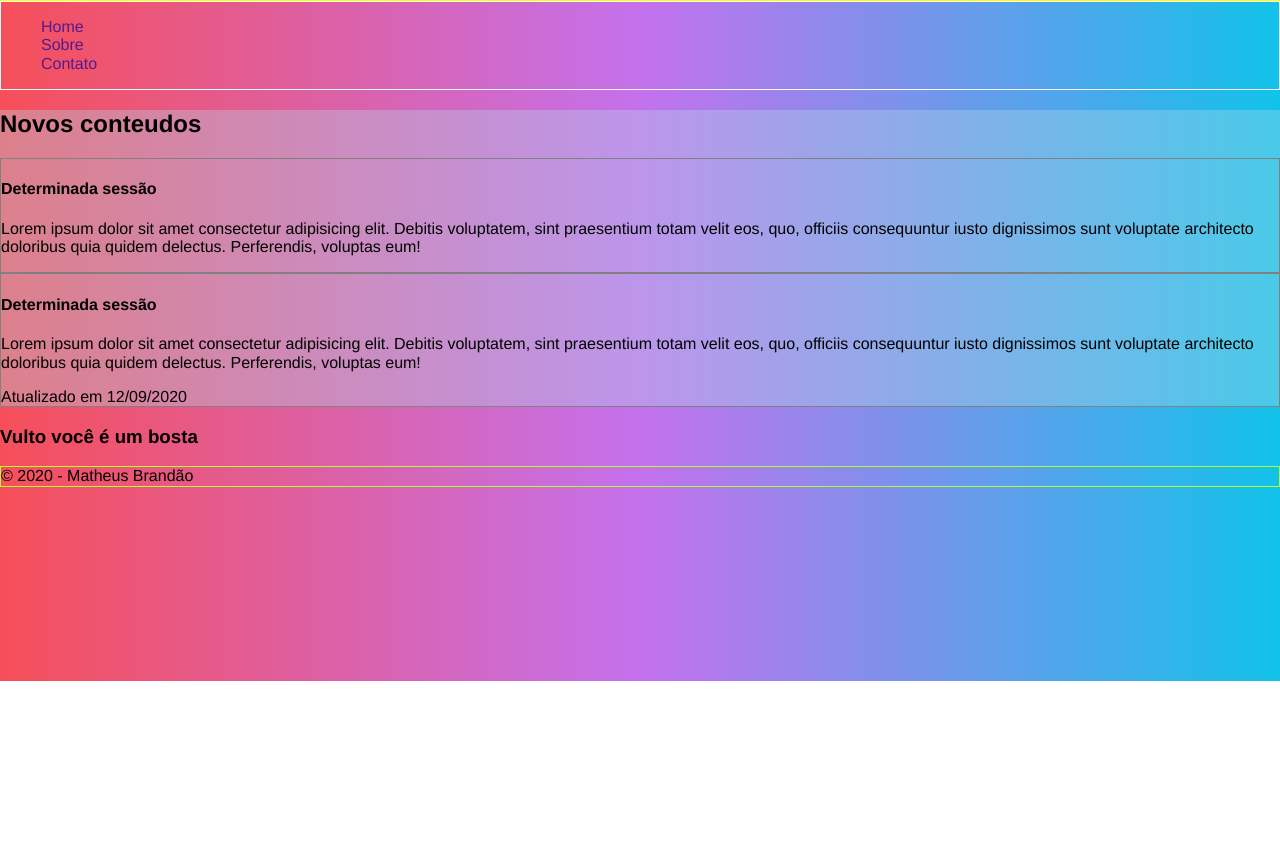
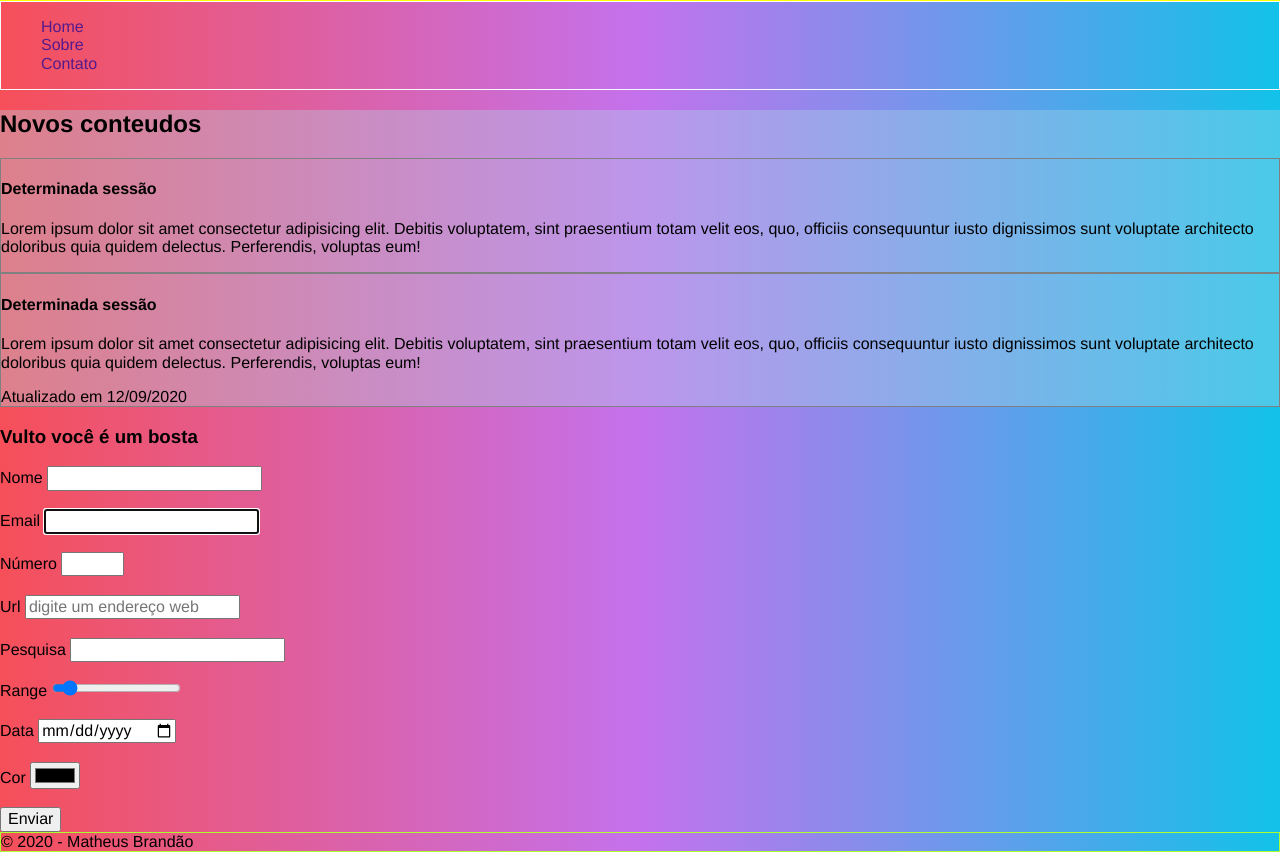
Before and after one commit to MoleraBoy/html-css-recursos-especiais, a plain HTML site: page html/novas-tags.html in a window 1280 px wide. Shown: the part 119-971 px from the top of the page. Before the commit the page ends 800 px from the top, so only its background shows below. Drawn offline with Linux system fonts and the light colour scheme.

Commit message:
:checkered_flag: aula 94 concluida

```diff
--- /dev/null
+++ b/css/flexbox.css
@@ -0,0 +1,30 @@
+*{
+    text-decoration: none;
+    list-style: none;
+}
+
+body{
+    background: lightcoral;
+}
+
+#conteudo{
+    height: 600px;
+    background: lightgray;
+    display: flex;
+    /* row | row-reverse | column | column-reverse */
+    flex-direction: row;
+    /* nowrap | wrap | wrap-reverse */
+    /* nowrap faz os itens se apertarem pra caber */
+    flex-wrap: nowrap;
+    /* flex-start | flex-end | center | space-between | space-around */
+    justify-content: space-around;
+    /* stretch | center| flex-start | flex-end | baseline */
+    align-items: baseline;
+
+}
+
+.item{
+    background: whitesmoke;
+    border: 1px dotted lightcoral;
+    margin: 10px;
+}
--- a/html/novas-tags.html
+++ b/html/novas-tags.html
@@ -76,6 +76,48 @@
         <h3>Vulto você é um bosta</h3>
     </aside>
 
+    <form>
+        <label for="nome">Nome</label>
+        <input type="text" name="nome" id="nome">
+        <br><br>
+
+        <label for="Email">Email</label>
+        <!-- esse type email é do html 5 -->
+        <!-- o required não deixa mandar um formulário em branco -->
+        <!-- autofocus foca na caixa onde ele está -->
+        <input type="email" name="email" id="email" required autofocus>
+        <br><br>
+
+        <label for="numero">Número</label>
+        <!-- define numeros minimos e máximos -->
+        <input type="number" name="numero" id="numero" min="1" max="20" step="5">
+        <br><br>
+
+        <!-- pede um http:// -->
+        <label for="url">Url</label>
+        <input type="url" name="url" id="url" placeholder="digite um endereço web">
+        <br><br>
+
+        <label for="nome">Pesquisa</label>
+        <input type="search" name="pesquisa" id="pesquisa">
+        <br><br>
+
+        <label for="range">Range</label>
+        <input type="range" name="range" id="range" min="1" max="12" value="2">
+        <br><br>
+
+        <label for="data">Data</label>
+        <input type="date" name="data" id="data">
+        <br><br>
+
+        <label for="Cor">Cor</label>
+        <input type="color" name="cor" id="cor">
+        <br><br>
+
+        <input type="submit" name="enviar" value="Enviar">
+
+    </form>
+
     <!-- rodapé -->
     <footer>© 2020 - Matheus Brandão</footer>
 
```
Also changed, not shown: html/flexbox.html (added, +23 -0 lines), 1 other file.
